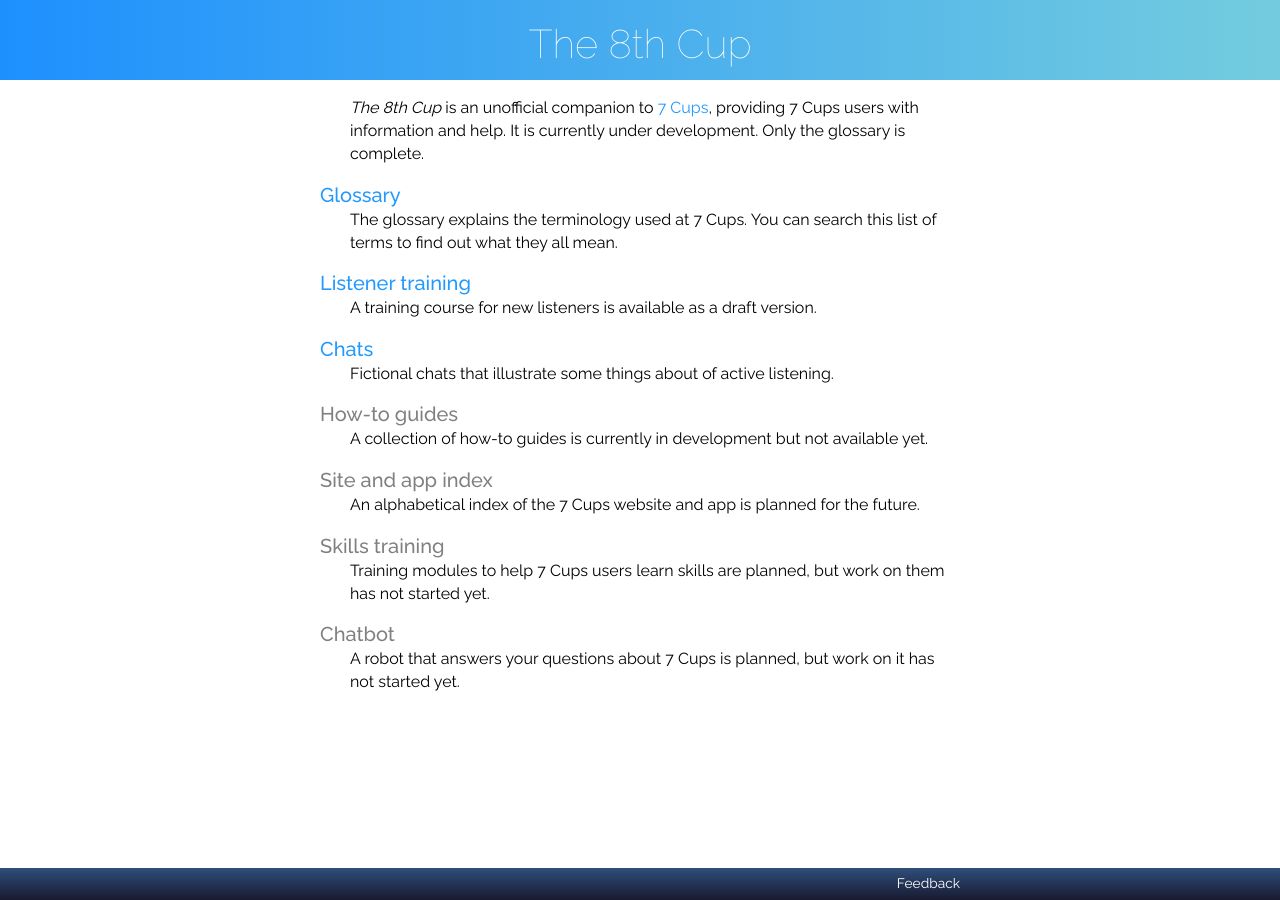
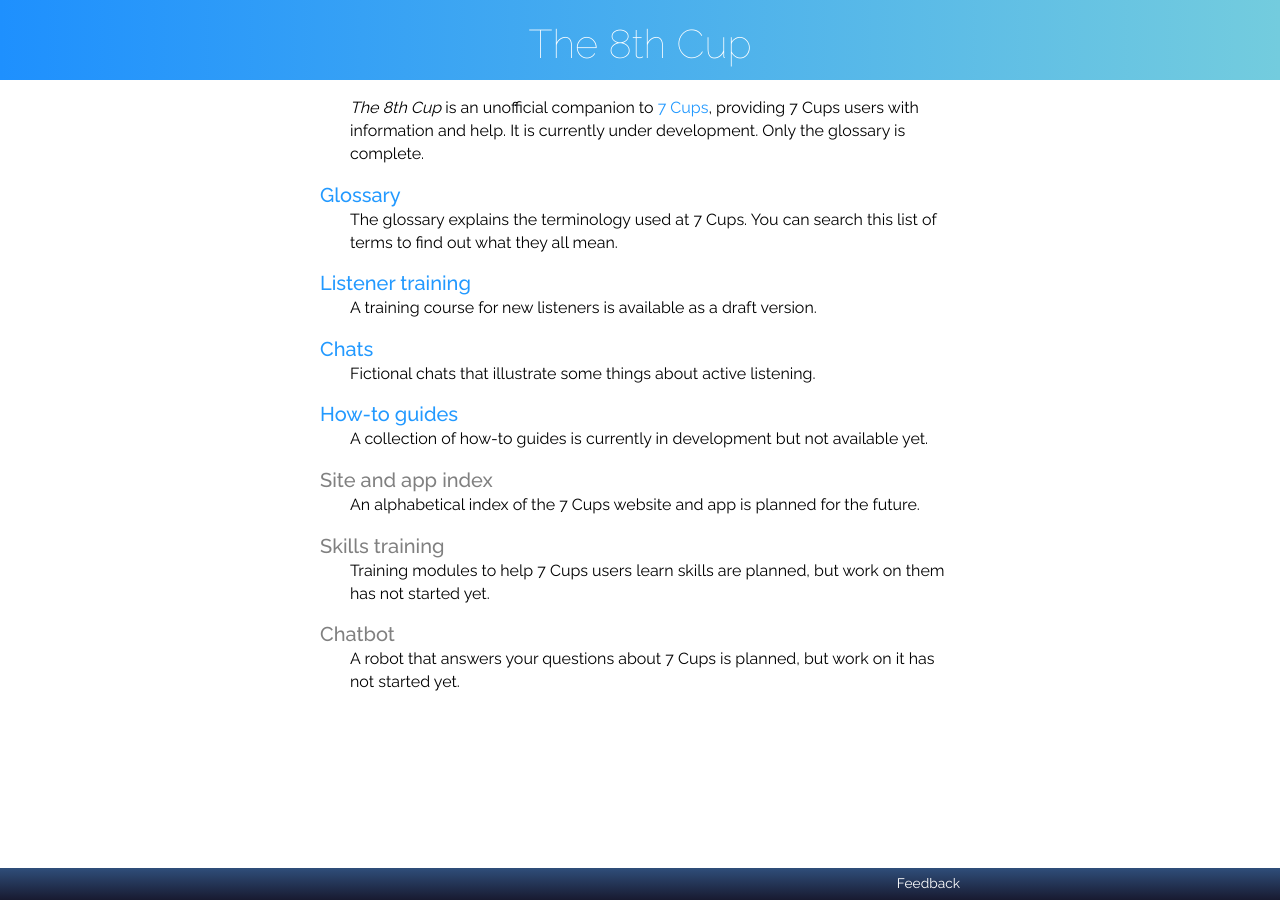
Before and after one commit to RarelyCharlie/rarelycharlie.github.io, a Jekyll site: the page built from index.md, in a window 1280 px wide. Built offline with Jekyll 4.4.1, drawn with Linux system fonts in a browser that asks for light colours.

```diff
--- a/index.md
+++ b/index.md
@@ -19,9 +19,9 @@ to find out what they all mean.
 A training course for new listeners is available as a draft version.
 
 ## [Chats](/chat/ 'Go to the index of chats')
-Fictional chats that illustrate some things about of active listening.
+Fictional chats that illustrate some things about active listening.
 
-## How-to guides
+## [How-to guides](/howto/ 'Go to the index of guides')
 A collection of how-to guides is currently in development but not available yet.
 
 ## Site and app index
```
